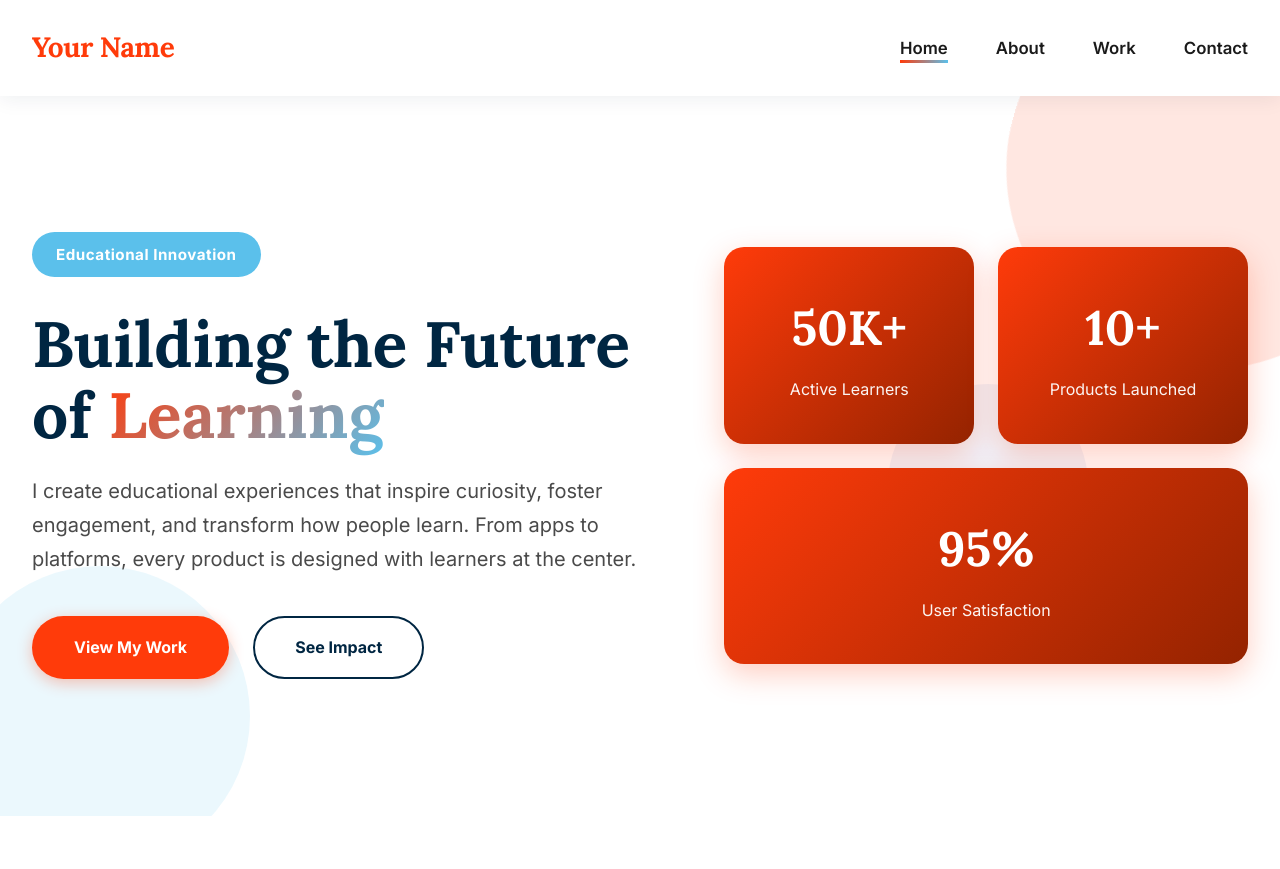
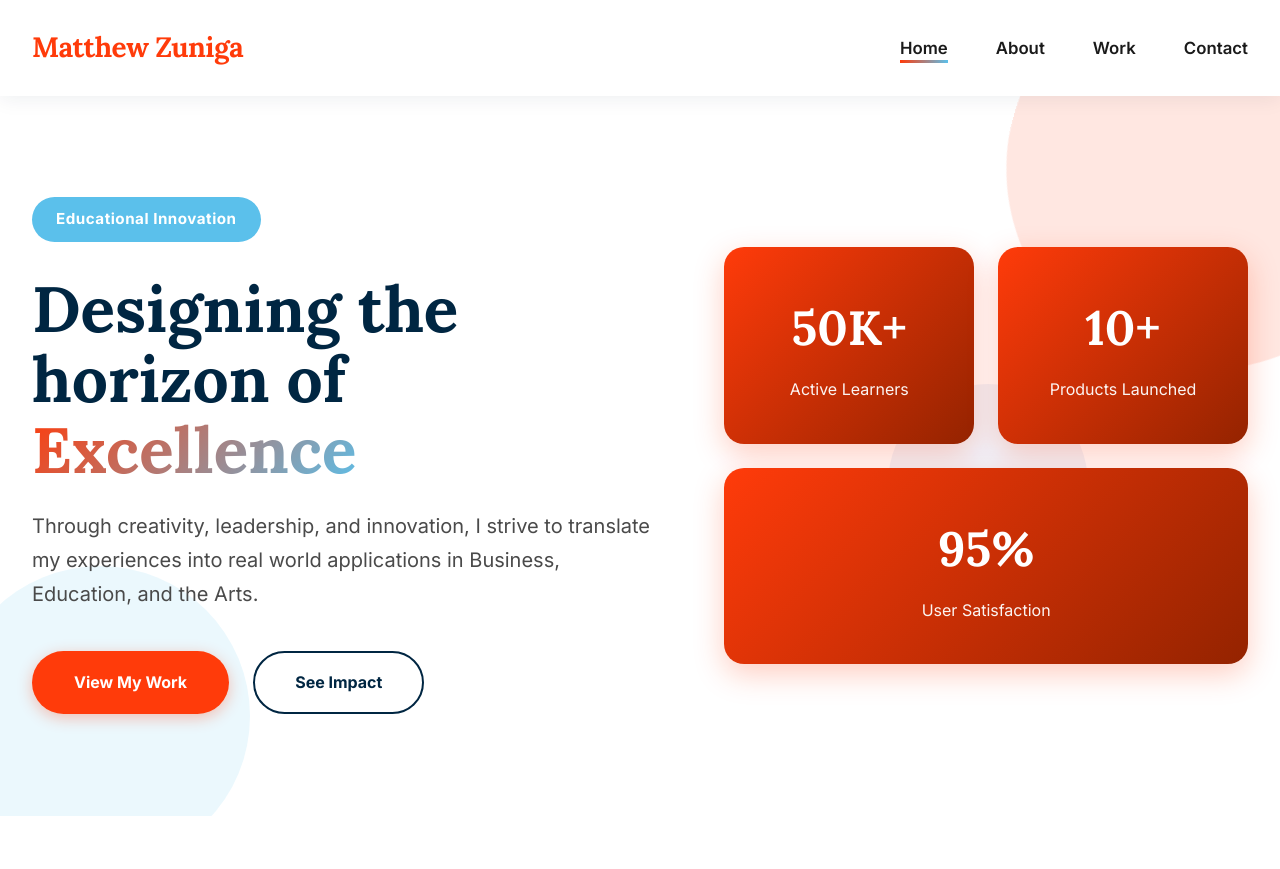
Before and after one commit to zununc/portfolio, a plain HTML site: page index.html in a window 1280 px wide. Shown: the top 869 px of the page. Drawn offline with Linux system fonts and the light colour scheme.

Commit message:
Update personal branding in index.html

```diff
--- a/index.html
+++ b/index.html
@@ -3,7 +3,7 @@
 <head>
     <meta charset="UTF-8">
     <meta name="viewport" content="width=device-width, initial-scale=1.0">
-    <title>Your Name - Educational Entrepreneur</title>
+    <title>Matthew Zuniga - Creative Entrepreneur</title>
     <link rel="stylesheet" href="styles.css">
     <!-- Google Fonts as fallbacks -->
     <link rel="preconnect" href="https://fonts.googleapis.com">
@@ -14,7 +14,7 @@
     <!-- Navigation -->
     <nav class="navbar">
         <div class="nav-wrapper">
-            <a href="index.html" class="brand">Your Name</a>
+            <a href="index.html" class="brand">Matthew Zuniga</a>
             <ul class="nav-links">
                 <li><a href="index.html" class="active">Home</a></li>
                 <li><a href="about.html">About</a></li>
@@ -35,13 +35,11 @@
             <div class="hero-text">
                 <span class="hero-tag">Educational Innovation</span>
                 <h1 class="hero-heading">
-                    Building the Future of
-                    <span class="gradient-text">Learning</span>
+                    Designing the horizon of
+                    <span class="gradient-text">Excellence</span>
                 </h1>
                 <p class="hero-description">
-                    I create educational experiences that inspire curiosity, foster engagement,
-                    and transform how people learn. From apps to platforms, every product is
-                    designed with learners at the center.
+                   Through creativity, leadership, and innovation, I strive to translate my experiences into real world applications in Business, Education, and the Arts.
                 </p>
                 <div class="hero-actions">
                     <a href="portfolio.html" class="btn btn-primary">View My Work</a>
@@ -237,7 +235,7 @@
         <div class="container">
             <div class="footer-grid">
                 <div class="footer-brand">
-                    <h3>Your Name</h3>
+                    <h3>Matthew Zuniga</h3>
                     <p>Educational entrepreneur passionate about transforming learning through technology.</p>
                 </div>
                 <div class="footer-nav">
@@ -252,14 +250,13 @@
                 <div class="footer-connect">
                     <h4>Connect</h4>
                     <ul>
-                        <li><a href="#">LinkedIn</a></li>
-                        <li><a href="#">Twitter</a></li>
-                        <li><a href="#">Email</a></li>
+                        <li><a href="https:/www.linkedin.com/in/matthew-zuniga-b1026a363">LinkedIn</a></li>
+                        <li><a href="mailto: Zun@ad.unc.edu">Email</a></li>
                     </ul>
                 </div>
             </div>
             <div class="footer-bottom">
-                <p>&copy; 2024 Your Name. All rights reserved.</p>
+                <p>&copy; 2026 Matthew Zuniga. All rights reserved.</p>
             </div>
         </div>
     </footer>
```
